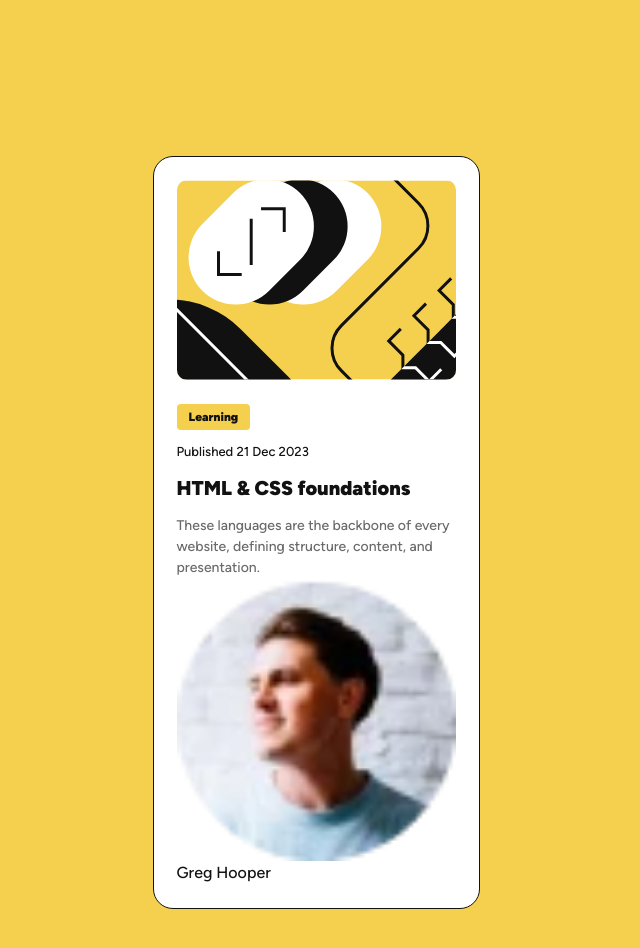
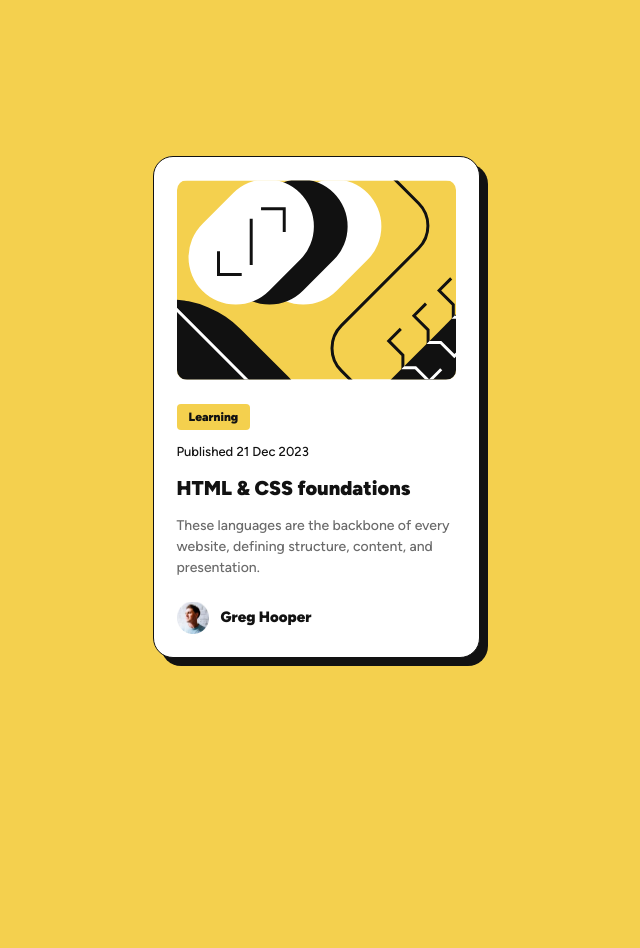
Before and after one commit to VenusY/frontend-mentor-blog-preview-card, a React app: page / in a window 1280 px wide. Shown: the top 948 px of the page, without its empty margins (324-964 px from the left). After the commit the page ends 814 px from the top, so only its background shows below. Built offline with nearby package versions, Linux system fonts and the light colour scheme.

Commit message:
Style author section of card

```diff
--- a/src/styles/scss/App.scss
+++ b/src/styles/scss/App.scss
@@ -34,6 +34,7 @@ body {
   background: var(--white);
   border: 1px solid var(--dark-grey);
   border-radius: 20px;
+  box-shadow: 8px 8px 0 var(--dark-grey);
 
   &__image {
     height: 200px;
@@ -65,7 +66,26 @@ body {
   }
 
   &__description {
+    margin-bottom: u.rem(24);
     font-size: u.rem(14);
     color: var(--light-grey);
   }
 }
+
+.author {
+  display: flex;
+  align-items: center;
+  gap: 12px;
+
+  &__avatar {
+    width: 32px;
+    height: 32px;
+    object-fit: cover;
+    object-position: center;
+  }
+
+  &__name {
+    font-size: u.rem(15);
+    font-weight: 900;
+  }
+}
```
